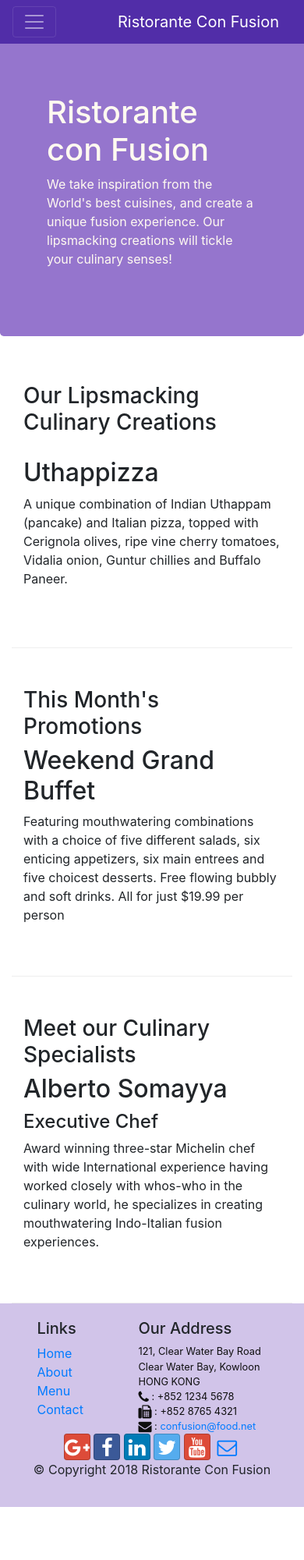
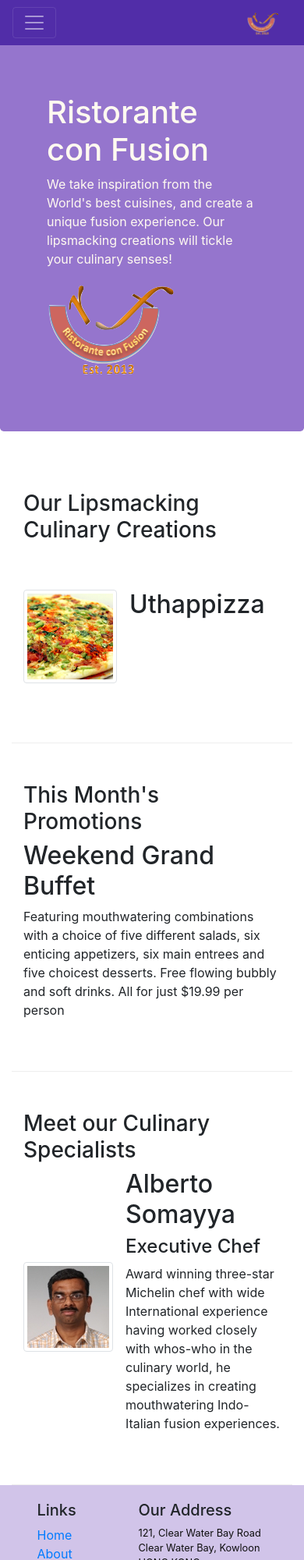
Before and after one commit to PayalGhosh/Restaurant-front-end-design, a website: page index.html in a window 390 px wide. Shown: the top 2000 px of the page at 78% size. Before the commit the page ends 1932 px from the top, so only its background shows below. Drawn offline with nearby package versions, Linux system fonts and the light colour scheme.

Commit message:
Images and media

```diff
--- a/index.html
+++ b/index.html
@@ -24,13 +24,17 @@
             <button class="navbar-toggler" type="button" data-toggle="collapse" data-target="#Navbar">
                 <span class="navbar-toggler-icon"></span>
             </button>
-            <a class="navbar-brand" href="#">Ristorante Con Fusion</a>
+            <a class="navbar-brand" href="#"><img src="./img/logo.png" height="30" width="41"></a>
             <div class="collapse navbar-collapse" id="Navbar">
                 <ul class="navbar-nav mr-auto">
-                    <li class="nav-item active"><a class="nav-link" href="#"><span class="fa fa-home fa-lg"></span> Home</a></li>
-                    <li class="nav-item"><a class="nav-link" href="./aboutus.html"><span class="fa fa-info fa-lg"></span> About</a></li>
-                    <li class="nav-item"><a class="nav-link" href="#"><span class="fa fa-list fa-lg"></span> Menu</a></li>
-                    <li class="nav-item"><a class="nav-link" href="./contactus.html"><span class="fa fa-address-card fa-lg"></span> Contact</a></li>
+                    <li class="nav-item active"><a class="nav-link" href="#"><span class="fa fa-home fa-lg"></span>
+                            Home</a></li>
+                    <li class="nav-item"><a class="nav-link" href="./aboutus.html"><span
+                                class="fa fa-info fa-lg"></span> About</a></li>
+                    <li class="nav-item"><a class="nav-link" href="#"><span class="fa fa-list fa-lg"></span> Menu</a>
+                    </li>
+                    <li class="nav-item"><a class="nav-link" href="./contactus.html"><span
+                                class="fa fa-address-card fa-lg"></span> Contact</a></li>
                 </ul>
             </div>
         </div>
@@ -44,7 +48,8 @@
                     <p>We take inspiration from the World's best cuisines, and create a unique fusion experience. Our
                         lipsmacking creations will tickle your culinary senses!</p>
                 </div>
-                <div class="col-12 col-sm-6">
+                <div class="col-12 col-sm align-self-center">
+                    <img src="./img/logo.png" class="img-fluid">
                 </div>
             </div>
         </div>
@@ -56,9 +61,16 @@
                 <h3>Our Lipsmacking Culinary Creations</h3>
             </div>
             <div class="col col-sm col-md order-sm-first">
-                <h2>Uthappizza</h2>
-                <p>A unique combination of Indian Uthappam (pancake) and Italian pizza, topped with Cerignola olives,
-                    ripe vine cherry tomatoes, Vidalia onion, Guntur chillies and Buffalo Paneer.</p>
+                <div class="media">
+                    <img class="d-flex mr-3 img-thumbnail align-self-center" src="img/uthappizza.png" alt="Uthappizza">
+                    <div class="media-body">
+                        <h2 class="mt-0">Uthappizza</h2>
+                        <p class="d-none d-sm-block">A unique combination of Indian Uthappam (pancake) and
+                            Italian pizza, topped with Cerignola olives, ripe vine
+                            cherry tomatoes, Vidalia onion, Guntur chillies and
+                            Buffalo Paneer.</p>
+                    </div>
+                </div>
             </div>
         </div>
 
@@ -80,11 +92,17 @@
                 <h3>Meet our Culinary Specialists</h3>
             </div>
             <div class="col col-sm col-md order-sm-first">
+                <div class="media">
+                    <img class="d-flex mr-3 img-thumbnail align-self-center" src="./img/alberto.png" alt="alberto">
+                    <div class="media-body">
                         <h2>Alberto Somayya</h2>
                         <h4>Executive Chef</h4>
-                <p>Award winning three-star Michelin chef with wide International experience having worked closely with
+                        <p>Award winning three-star Michelin chef with wide International experience having worked
+                            closely with
                             whos-who in the culinary world, he specializes in creating mouthwatering Indo-Italian fusion
                             experiences. </p>
+                    </div>
+                </div>
             </div>
         </div>
         </div>
@@ -109,16 +127,22 @@
                             HONG KONG<br>
                             <i class="fa fa-phone fa-lg"></i> : +852 1234 5678<br>
                             <i class="fa fa-fax fa-lg"></i> : +852 8765 4321<br>
-                        <i class="fa fa-envelope fa-lg"></i> : <a href="mailto:confusion@food.net">confusion@food.net</a>
+                            <i class="fa fa-envelope fa-lg"></i> : <a
+                                href="mailto:confusion@food.net">confusion@food.net</a>
                         </address>
                     </div>
                     <div class="col-12 col-sm-4 align-self-center">
                         <div class="text-center">
-                        <a class="btn btn-social-icon btn-google" href="http://google.com/+"><i class="fa fa-google-plus"></i></a>
-                        <a class="btn btn-social-icon btn-facebook" href="http://www.facebook.com/profile.php?id="><i class="fa fa-facebook"></i></a>
-                        <a class="btn btn-social-icon btn-linkedin" href="http://www.linkedin.com/in/"><i class="fa fa-linkedin"></i></a>
-                        <a class="btn btn-social-icon btn-twitter" href="http://twitter.com/"><i class="fa fa-twitter"></i></a>
-                        <a class="btn btn-social-icon btn-google" href="http://youtube.com/"><i class="fa fa-youtube"></i></a>
+                            <a class="btn btn-social-icon btn-google" href="http://google.com/+"><i
+                                    class="fa fa-google-plus"></i></a>
+                            <a class="btn btn-social-icon btn-facebook"
+                                href="http://www.facebook.com/profile.php?id="><i class="fa fa-facebook"></i></a>
+                            <a class="btn btn-social-icon btn-linkedin" href="http://www.linkedin.com/in/"><i
+                                    class="fa fa-linkedin"></i></a>
+                            <a class="btn btn-social-icon btn-twitter" href="http://twitter.com/"><i
+                                    class="fa fa-twitter"></i></a>
+                            <a class="btn btn-social-icon btn-google" href="http://youtube.com/"><i
+                                    class="fa fa-youtube"></i></a>
                             <a class="btn btn-social-icon" href="mailto:"><i class="fa fa-envelope-o"></i></a>
                         </div>
                     </div>
```
Also changed, not shown: aboutus.html (+3 -2 lines), contactus.html (+3 -2 lines), img/alberto.png (added), img/buffet.png (added), img/logo.png (added), img/uthappizza.png (added), 1 other file. Lines whose indentation alone changed are shown as unchanged.
